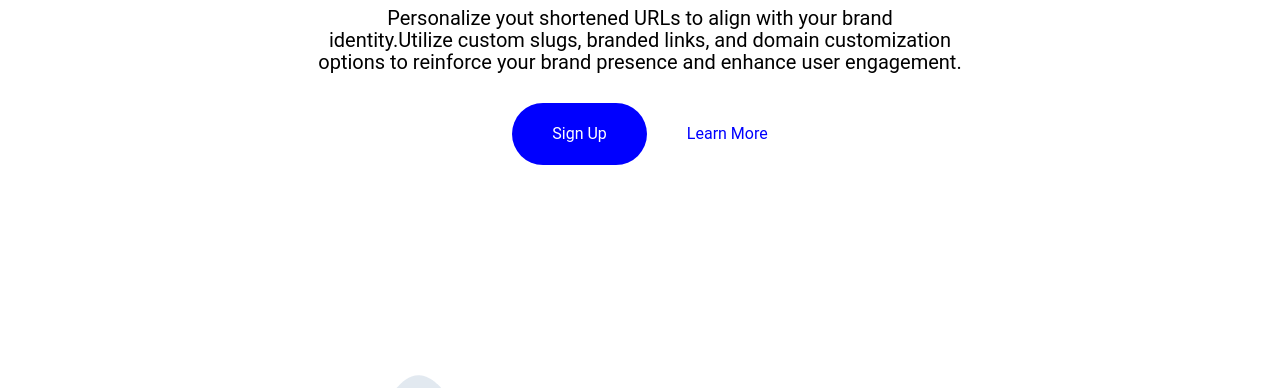
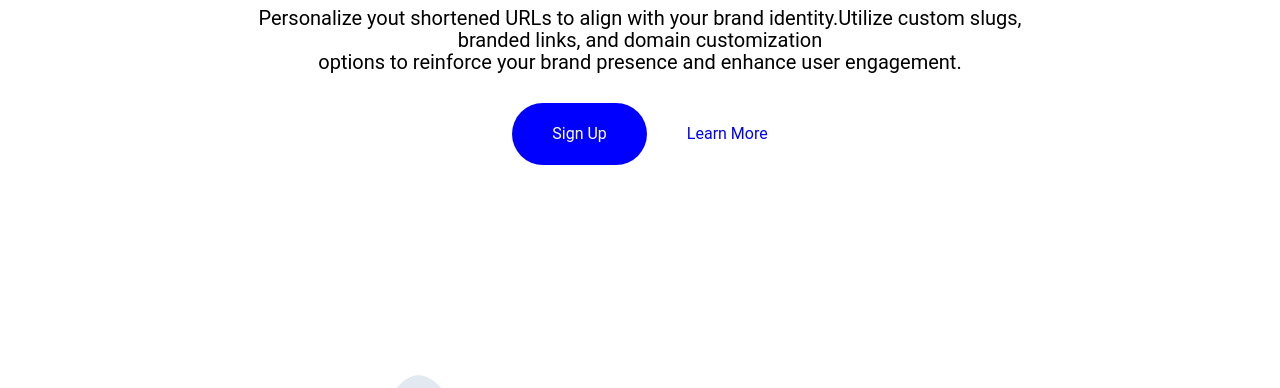
Before and after one commit to elsie-dev/Alts-sample1, a plain HTML site: page index.html in a window 1280 px wide. Shown: the part 338-726 px from the top of the page. Drawn offline with Linux system fonts and the light colour scheme.

```diff
--- a/index.html
+++ b/index.html
@@ -191,8 +191,8 @@
         </h1>
       </div>
       <p style="text-align: center;margin: auto; font-size: 20px;">
-        Personalize yout shortened URLs to align with your brand<br/>
-        identity.Utilize custom slugs, branded links, and domain customization<br/>
+        Personalize yout shortened URLs to align with your brand
+        identity.Utilize custom slugs,<br/> branded links, and domain customization<br/>
         options to reinforce your brand presence and enhance user engagement.
       </p>
       <div class="button-group">
```
